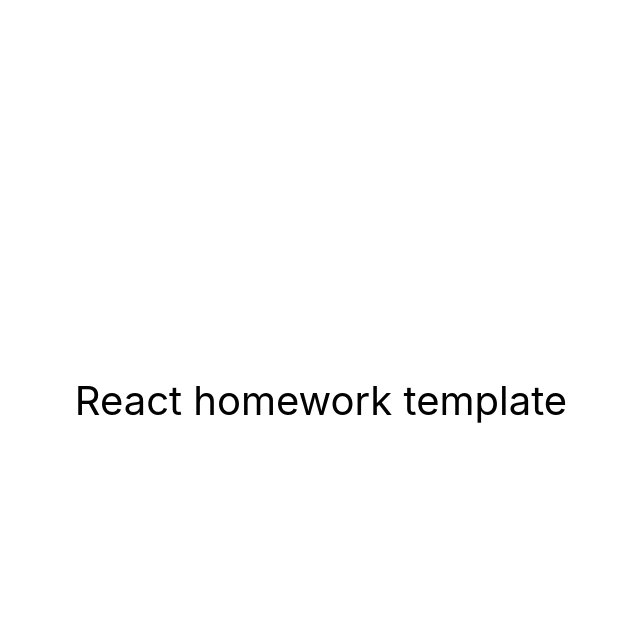
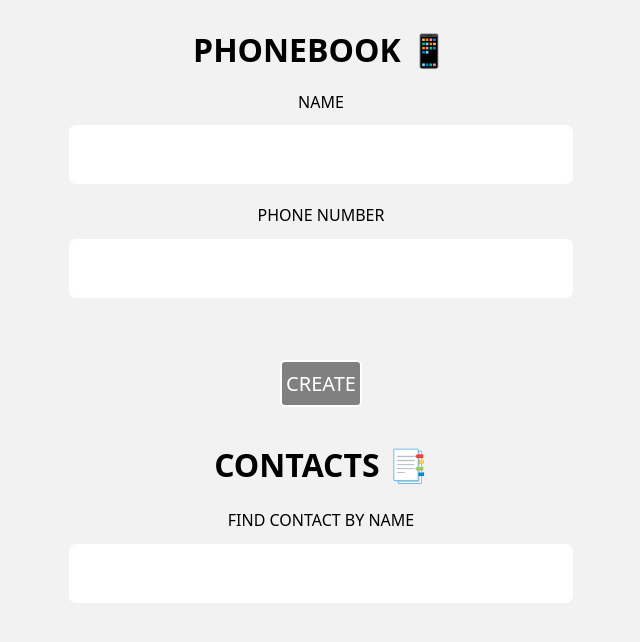
Before and after one commit to Alexon7/goit-react-hw-06-phonebook, a React (Create React App) app: page / in a window 1280 px wide. Shown: the top 642 px of the page, without its empty margins (319-959 px from the left). Built offline with nearby package versions, Linux system fonts and the light colour scheme.

Commit message:
add 4 hw

```diff
--- a/package.json
+++ b/package.json
@@ -2,14 +2,18 @@
   "name": "react-homework-template",
   "version": "0.1.0",
   "private": true,
-  "homepage": "https://goitacademy.github.io/react-homework-template/",
+  "homepage": "https://Alexon7.github.io/goit-react-hw-06-phonebook/",
   "dependencies": {
     "@testing-library/jest-dom": "^5.16.3",
     "@testing-library/react": "^12.1.4",
     "@testing-library/user-event": "^13.5.0",
+    "modern-normalize": "^1.1.0",
+    "nanoid": "^4.0.2",
+    "prop-types": "^15.8.1",
     "react": "^18.1.0",
     "react-dom": "^18.1.0",
     "react-scripts": "5.0.1",
+    "styled-components": "^5.3.10",
     "web-vitals": "^2.1.3"
   },
   "scripts": {
--- /dev/null
+++ b/src/components/App/App.jsx
@@ -0,0 +1,63 @@
+import { useState, useEffect } from 'react';
+
+import { GlobalStyleComponent } from '../../styles/GlobalStyles';
+
+import { nanoid } from 'nanoid';
+
+import { ContactForm } from '../ContactForm/ContactForm';
+
+import { Filter } from '../Filter/Filter';
+import { ContactList } from '../ContactList/ContactList';
+import { MainTitle, Title, Container } from './App.styled';
+
+export const App = () => {
+  const [contacts, setContacts] = useState(
+    () => JSON.parse(localStorage.getItem('contacts')) ?? []
+  );
+  const [filter, setFilter] = useState('');
+
+  useEffect(() => {
+    localStorage.setItem('contacts', JSON.stringify(contacts));
+  }, [contacts]);
+
+  const onFormSubmit = (name, number) => {
+    const contact = {
+      name,
+      number,
+      id: nanoid(),
+    };
+    const isAtList = contacts.find(contact => contact.name === name);
+    if (isAtList) {
+      alert('Already in list');
+      return;
+    }
+
+    setContacts([...contacts, contact]);
+  };
+
+  const deleteContact = id => {
+    setContacts(contacts.filter(contact => contact.id !== id));
+  };
+
+  const onInputChange = e => {
+    const { value } = e.target;
+    setFilter(value);
+  };
+
+  const filteredContacts = () =>
+    contacts.filter(contact =>
+      contact.name.toLowerCase().includes(filter.toLowerCase())
+    );
+
+  const filteredContact = filteredContacts();
+  return (
+    <Container>
+      <MainTitle>Phonebook 📱</MainTitle>
+      <ContactForm onFormSubmit={onFormSubmit} btnText="Create" />
+      <Title>Contacts 📑</Title>
+      <Filter onInputChange={onInputChange} />
+      <ContactList data={filteredContact} deleteContact={deleteContact} />
+      <GlobalStyleComponent />
+    </Container>
+  );
+};
--- /dev/null
+++ b/src/components/App/App.styled.js
@@ -0,0 +1,19 @@
+import styled from 'styled-components';
+
+export const MainTitle = styled.h1`
+  margin-top: 30px;
+  text-transform: uppercase;
+  font-size: 32px;
+`;
+
+export const Title = styled.h2`
+  text-transform: uppercase;
+  font-size: 32px;
+  margin-bottom: 28px;
+`;
+export const Container = styled.div`
+  padding: 2px 10px;
+  margin-left: auto;
+  margin-right: auto;
+  text-align: center;
+`;
--- /dev/null
+++ b/src/components/ContactForm/ContactForm.jsx
@@ -0,0 +1,50 @@
+import { useState } from 'react';
+import { Wrapper, Input, Label, Button } from './ContactForm.styled';
+
+export const ContactForm = ({ onFormSubmit }) => {
+  const [name, setName] = useState('');
+  const [number, setNumber] = useState('');
+
+  const inputChange = event => {
+    const { name, value } = event.currentTarget;
+    if (name === 'name') {
+      setName(value);
+    } else {
+      setNumber(value);
+    }
+  };
+
+  const handleSubmit = event => {
+    event.preventDefault();
+    onFormSubmit(name, number);
+    event.target.reset();
+  };
+
+  return (
+    <form onSubmit={handleSubmit}>
+      <Wrapper>
+        <Label htmlFor="name">Name</Label>
+        <Input
+          type="text"
+          name="name"
+          pattern="^[a-zA-Zа-яА-Я]+(([' -][a-zA-Zа-яА-Я ])?[a-zA-Zа-яА-Я]*)*$"
+          title="Name may contain only letters, apostrophe, dash and spaces. For example Adrian, Jacob Mercer, Charles de Batz de Castelmore d'Artagnan"
+          required
+          onChange={inputChange}
+        />
+      </Wrapper>
+      <Wrapper>
+        <Label htmlFor="number">Phone number</Label>
+        <Input
+          type="tel"
+          name="number"
+          pattern="\+?\d{1,4}?[-.\s]?\(?\d{1,3}?\)?[-.\s]?\d{1,4}[-.\s]?\d{1,4}[-.\s]?\d{1,9}"
+          title="Phone number must be digits and can contain spaces, dashes, parentheses and can start with +"
+          required
+          onChange={inputChange}
+        />
+      </Wrapper>
+      <Button type="submit"> Create </Button>
+    </form>
+  );
+};
--- /dev/null
+++ b/src/components/ContactForm/ContactForm.styled.js
@@ -0,0 +1,53 @@
+import styled from 'styled-components';
+
+export const Wrapper = styled.div`
+  min-width: 300px;
+  max-width: 500px;
+  margin: 0 auto;
+  margin-top: 24px;
+  margin-bottom: 24px;
+`;
+
+export const Label = styled.label`
+  display: block;
+  text-transform: uppercase;
+  font-size: 16px;
+  margin-bottom: 16px;
+  background-color: transparent;
+`;
+
+export const Input = styled.input`
+  width: 100%;
+  padding: 16px;
+  font-size: 20px;
+  border: none;
+  outline: 2px solid #ffffff;
+  border-radius: 5px;
+  background-color: #ffffff;
+  color: #212121;
+  transition: all cubic-bezier(0.25s, 0.7, 0.98, 0.86) 0s;
+  &:focus {
+    outline: 2px solid #808080;
+    border-radius: 5px;
+  }
+`;
+
+export const Button = styled.button`
+  font-size: 20px;
+  text-transform: uppercase;
+  background-color: #808080;
+  color: #ffffff;
+  border: 2px solid #ffffff;
+  border-radius: 5px;
+  padding: 10px 4px;
+  margin-top: 40px;
+  margin-bottom: 40px;
+  transition: all cubic-bezier(0.25s, 0.7, 0.98, 0.86) 0s;
+  cursor: pointer;
+  &:hover,
+  &:focus {
+    background-color: #ffffff;
+    border: 2px solid #808080;
+    color: #808080;
+  }
+`;
--- /dev/null
+++ b/src/components/ContactList/ContactList.jsx
@@ -0,0 +1,24 @@
+import PropTypes from 'prop-types';
+import { List, Item, Text, Button } from './ContactList.styled';
+
+export const ContactList = ({ data, deleteContact }) => {
+  return (
+    <List>
+      {data.map(({ id, name, number }) => (
+        <Item key={id}>
+          <Text>
+            {name}: {number}{' '}
+          </Text>
+          <Button type="button" onClick={() => deleteContact(id)}>
+            delete
+          </Button>
+        </Item>
+      ))}
+    </List>
+  );
+};
+
+ContactList.propTypes = {
+  data: PropTypes.arrayOf(PropTypes.object).isRequired,
+  deleteContact: PropTypes.func.isRequired,
+};
--- /dev/null
+++ b/src/components/ContactList/ContactList.styled.js
@@ -0,0 +1,38 @@
+import styled from 'styled-components';
+
+export const List = styled.ul`
+  min-width: 300px;
+  max-width: 400px;
+  margin: 0 auto;
+  margin-top: 28px;
+`;
+
+export const Item = styled.li`
+  display: flex;
+  align-items: baseline;
+  justify-content: space-between;
+  font-size: 20px;
+  margin-bottom: 12px;
+`;
+
+export const Text = styled.p`
+  font-size: 20px;
+`;
+
+export const Button = styled.button`
+  font-size: 20px;
+  text-transform: uppercase;
+  background-color: #808080;
+  color: #ffffff;
+  border: 2px solid #ffffff;
+  border-radius: 5px;
+  padding: 5px 2px;
+  transition: all cubic-bezier(0.25s, 0.7, 0.98, 0.86) 0s;
+  cursor: pointer;
+  &:hover,
+  &:focus {
+    background-color: #ffffff;
+    border: 2px solid #808080;
+    color: #808080;
+  }
+`;
--- /dev/null
+++ b/src/components/Filter/Filter.jsx
@@ -0,0 +1,15 @@
+import PropTypes from 'prop-types';
+import { Input, Text } from './Filter.styled';
+
+export const Filter = ({ filterValue, onInputChange }) => {
+  return (
+    <>
+      <Text>Find contact by name</Text>
+      <Input type="text" value={filterValue} onChange={onInputChange} />
+    </>
+  );
+};
+
+Filter.propTypes = {
+  onInputChange: PropTypes.func.isRequired,
+};
--- /dev/null
+++ b/src/components/Filter/Filter.styled.js
@@ -0,0 +1,25 @@
+import styled from 'styled-components';
+
+export const Text = styled.p`
+  text-transform: uppercase;
+  margin-bottom: 16px;
+  font-size: 16px;
+`;
+
+export const Input = styled.input`
+  width: 100%;
+  min-width: 300px;
+  max-width: 500px;
+  padding: 16px;
+  font-size: 20px;
+  border: none;
+  outline: 2px solid #ffffff;
+  border-radius: 5px;
+  background-color: #ffffff;
+  color: #212121;
+  transition: all cubic-bezier(0.25s, 0.7, 0.98, 0.86) 0s;
+  &:focus {
+    outline: 2px solid #808080;
+    border-radius: 5px;
+  }
+`;
--- a/src/index.css
+++ b/src/index.css
@@ -1,4 +1,4 @@
-@import-normalize; /* bring in normalize.css styles */
+/* @import-normalize; bring in normalize.css styles */
 
 body {
   margin: 0;
--- a/src/index.js
+++ b/src/index.js
@@ -1,7 +1,8 @@
 import React from 'react';
 import ReactDOM from 'react-dom/client';
-import { App } from 'components/App';
-import './index.css';
+import { App } from 'components/App/App';
+import 'modern-normalize/modern-normalize.css';
+// import './index.css';
 
 ReactDOM.createRoot(document.getElementById('root')).render(
   <React.StrictMode>
--- /dev/null
+++ b/src/styles/GlobalStyles.js
@@ -0,0 +1,43 @@
+import { createGlobalStyle } from 'styled-components';
+
+export const GlobalStyleComponent = createGlobalStyle`
+h1,
+h2,
+h3,
+h4,
+h5,
+h6,
+p {
+  margin: 0;
+}
+img {
+  display: block;
+  max-width: 100%;
+  height: auto;
+}
+ul, ol {
+  margin: 0;
+  padding: 0;
+}
+li {
+  list-style: none;
+}
+a {
+  text-decoration:none;
+}
+.visually-hidden {
+  position: absolute;
+  width: 1px;
+  height: 1px;
+  margin: -1px;
+  border: 0;
+  padding: 0;
+  white-space: nowrap;
+  clip-path: inset(100%);
+  clip: rect(0 0 0 0);
+  overflow: hidden;
+}
+body{
+	background-color:#f2f2f2;
+}
+`;
```
Also changed, not shown: 1 other file (tests, documents, lock files or other folders).
